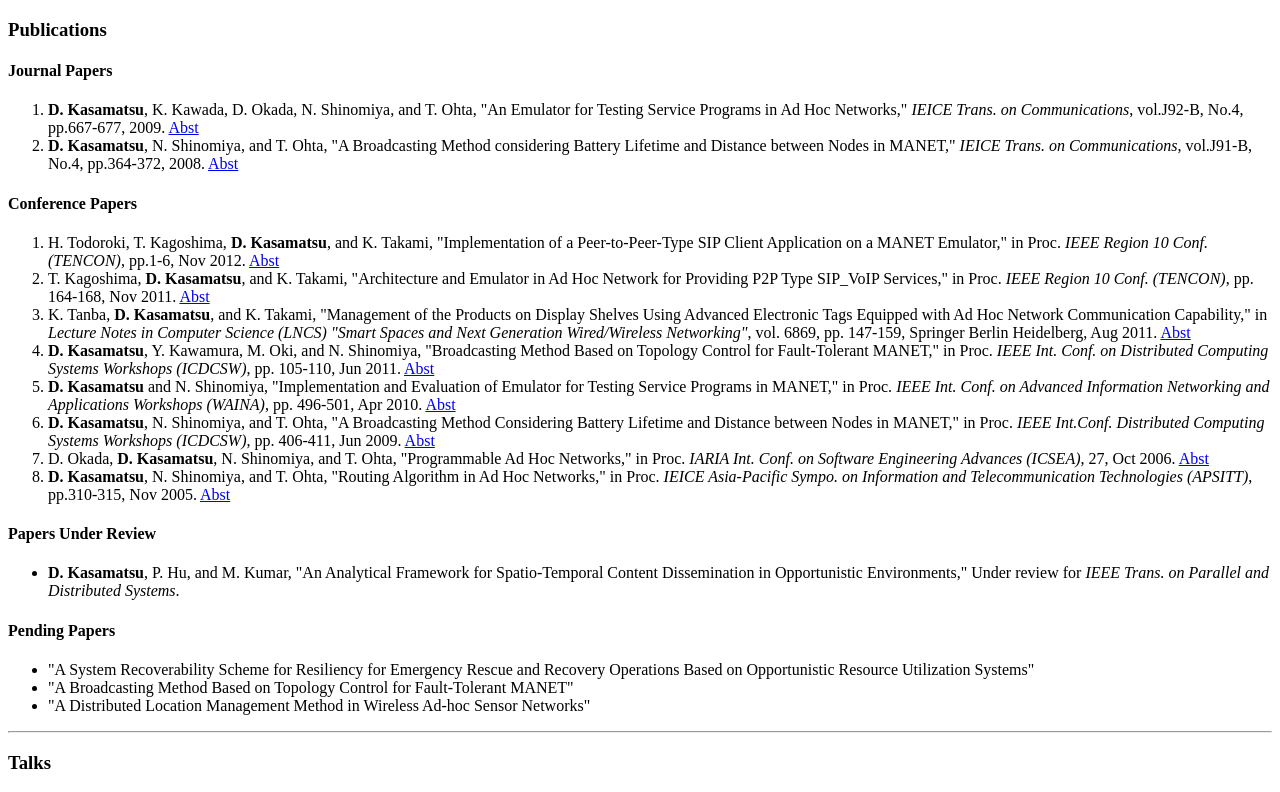
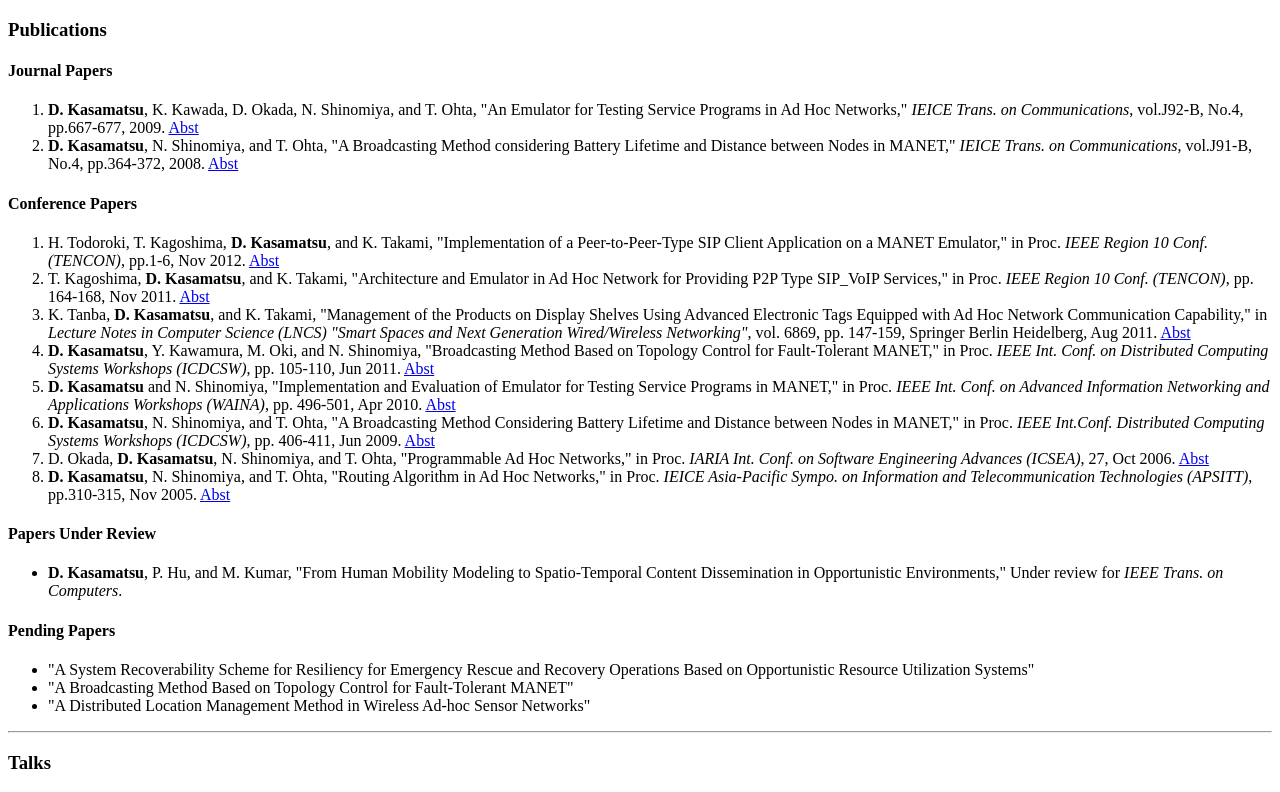
Before and after one commit to d1ce-k/index, a plain HTML site: page publications/index.html in a window 1280 px wide. Shown: the top 792 px of the page. Drawn offline with Linux system fonts and the light colour scheme.

Commit message:
minor change

```diff
--- a/publications/index.html
+++ b/publications/index.html
@@ -43,7 +43,7 @@
 
 <h4>Papers Under Review</h4>
 <ul>
-<li><b>D. Kasamatsu</b>, P. Hu, and M. Kumar, "An Analytical Framework for Spatio-Temporal Content Dissemination in Opportunistic Environments," Under review for <i>IEEE Trans. on Parallel and Distributed Systems</i>.
+<li><b>D. Kasamatsu</b>, P. Hu, and M. Kumar, "From Human Mobility Modeling to Spatio-Temporal Content Dissemination in Opportunistic Environments," Under review for <i>IEEE Trans. on Computers</i>.
 </ul>
 
 <h4>Pending Papers</h4>
```
Also changed, not shown: 1 other file.
